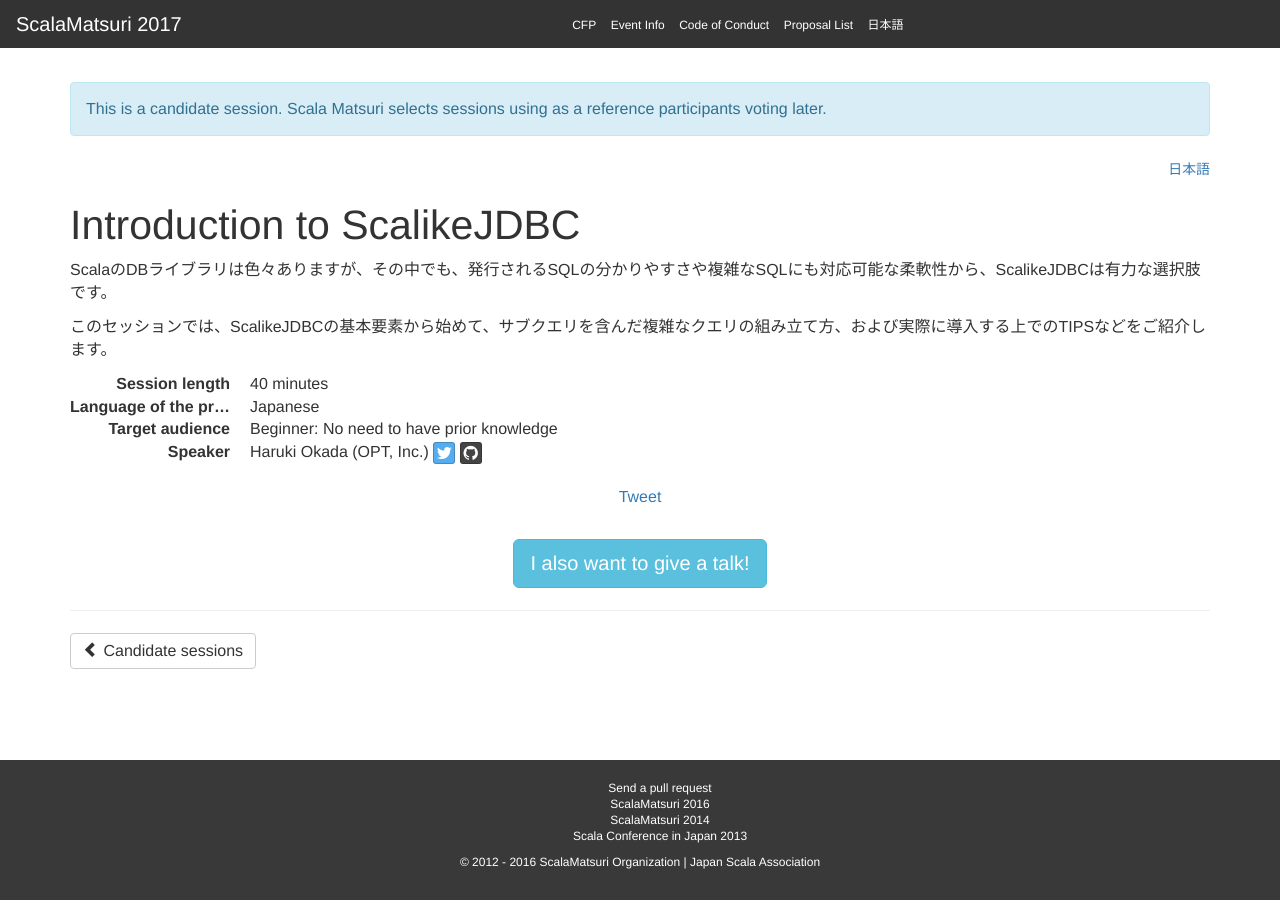
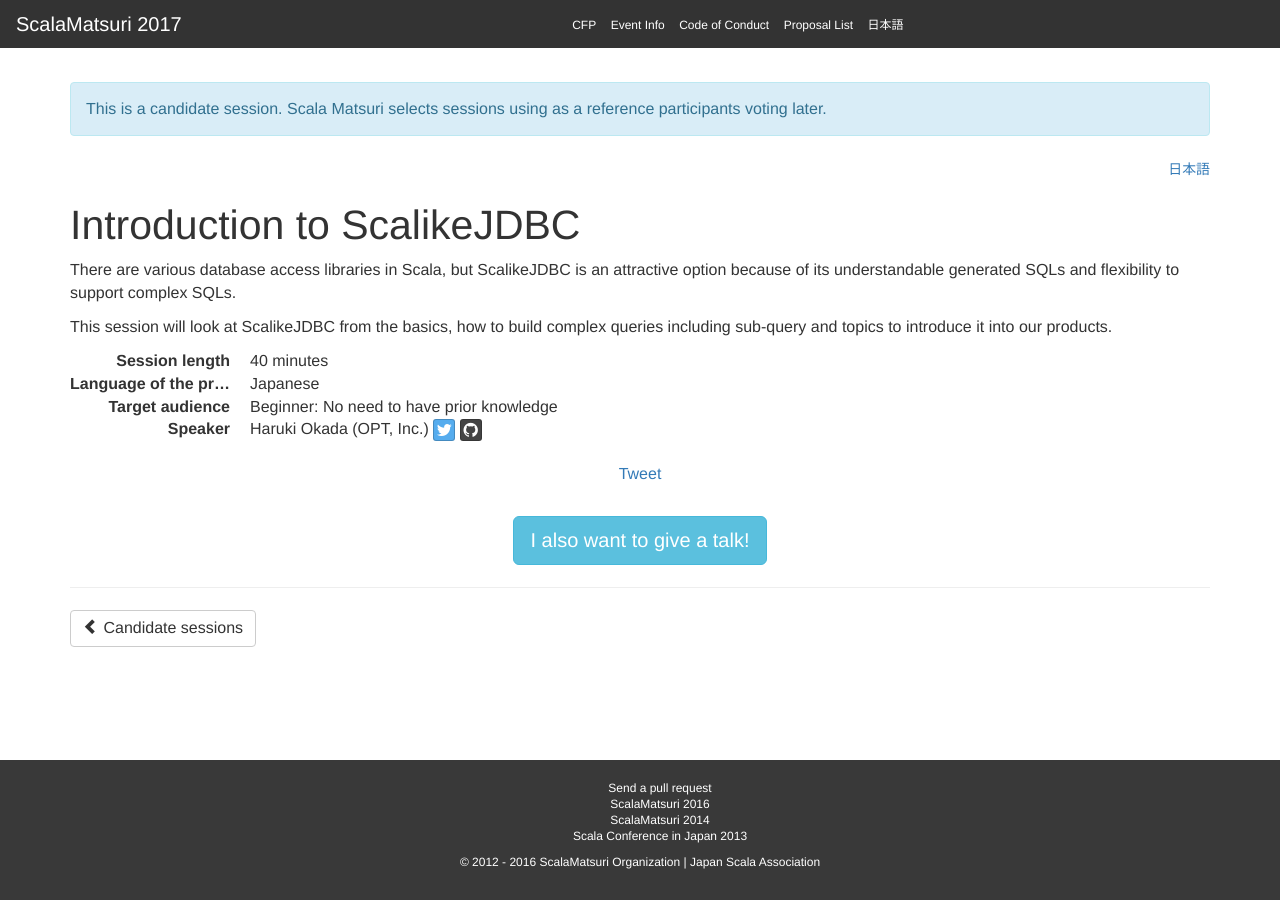
Before and after one commit to scalajp/2017.scalamatsuri.org, a Jekyll site: the page built from _candidates_en/HarukiOkada_1.md, in a window 1280 px wide. Built offline with Jekyll 4.4.1, drawn with Linux system fonts in a browser that asks for light colours; nearby versions of some CDN libraries; comment, search, counter and statistics services are not loaded.

Commit message:
translate HarukiOkada_1.md

```diff
--- a/_candidates_en/HarukiOkada_1.md
+++ b/_candidates_en/HarukiOkada_1.md
@@ -10,6 +10,6 @@
 tags:
   - Tools
 ---
-ScalaのDBライブラリは色々ありますが、その中でも、発行されるSQLの分かりやすさや複雑なSQLにも対応可能な柔軟性から、ScalikeJDBCは有力な選択肢です。
+There are various database access libraries in Scala, but ScalikeJDBC is an attractive option because of its understandable generated SQLs and flexibility to support complex SQLs.
 
-このセッションでは、ScalikeJDBCの基本要素から始めて、サブクエリを含んだ複雑なクエリの組み立て方、および実際に導入する上でのTIPSなどをご紹介します。
+This session will look at ScalikeJDBC from the basics, how to build complex queries including sub-query and topics to introduce it into our products.
```
